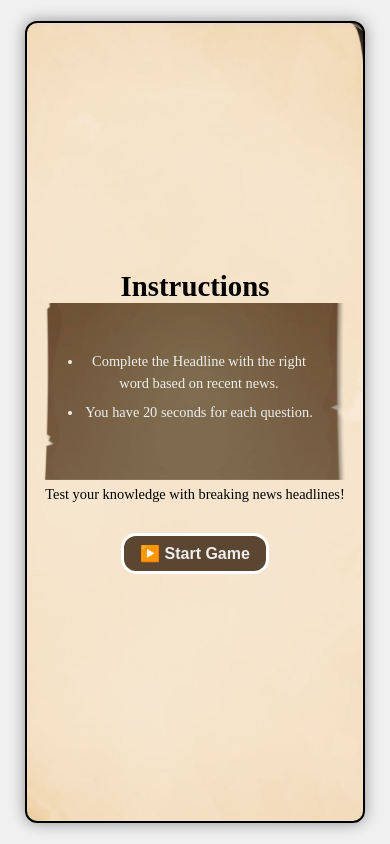
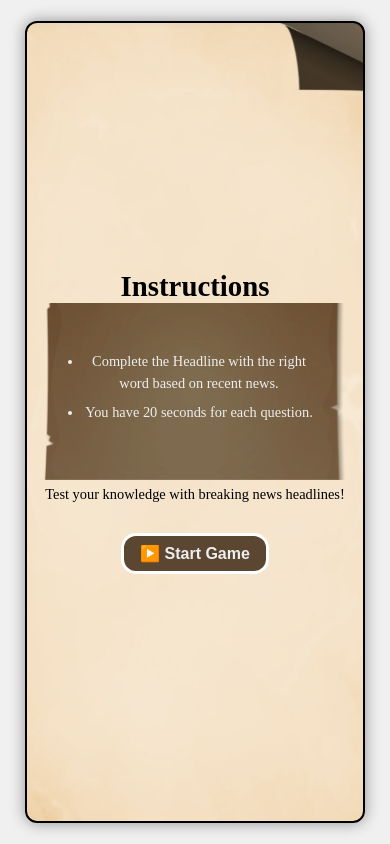
Before and after one commit to Kalmeshwar27/headlinesreact, a React (Create React App) app: page / in a window 390 px wide. Built offline with nearby package versions, Linux system fonts and the light colour scheme.

Commit message:
updated code

```diff
--- a/src/App.css
+++ b/src/App.css
@@ -604,7 +604,7 @@ body {
 
 @media (max-width: 450px) {
   .start-screen {
-    background-image: url('./assets/images/bg5.jpg');
+    background-image: url('./assets/images/bg6.jpg');
     background-size: cover;
     background-repeat: no-repeat;
     background-position: center;
@@ -701,7 +701,7 @@ body {
   }
 
   .game-over-screen {
-   background-image: url('./assets/images/bg5.jpg');
+   background-image: url('./assets/images/bg6.jpg');
     background-size: cover;
     background-repeat: no-repeat;
     background-position: center;
```
